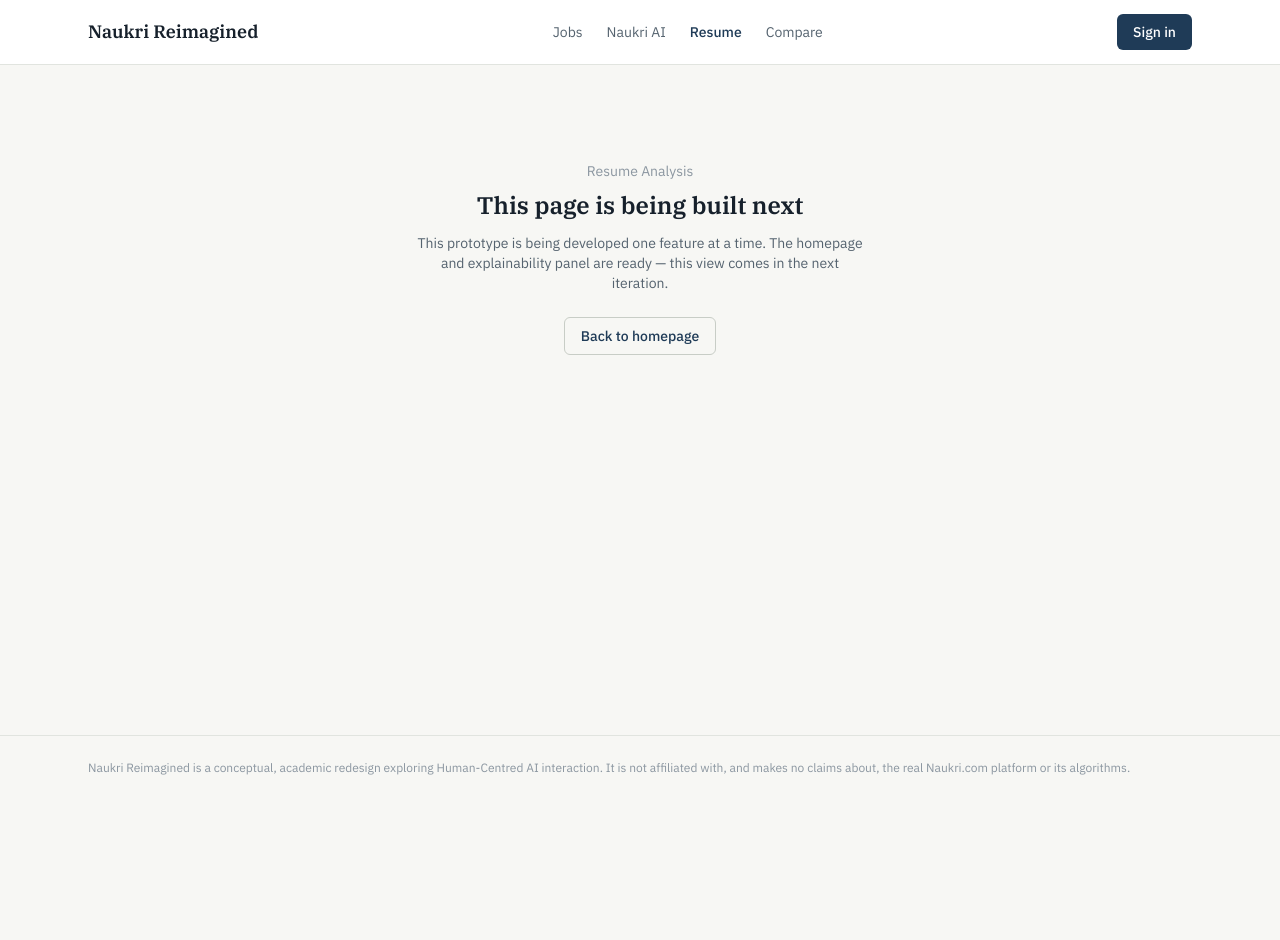
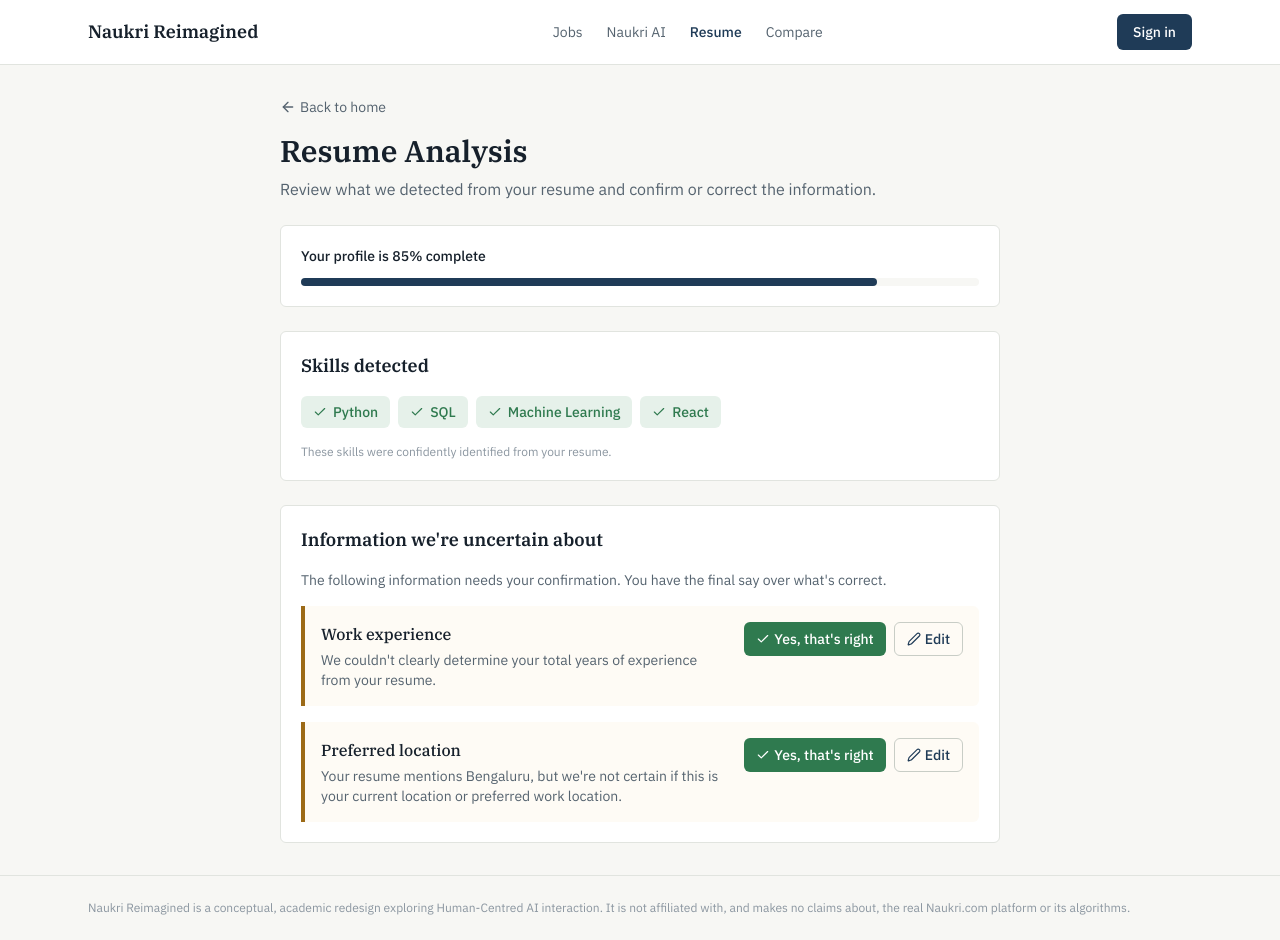
Before and after one commit to VishnuNM01/naukri-reimagined, a React (Vite) app: page /resume in a window 1280 px wide. Before the commit the page ends 800 px from the top, so only its background shows below. Built offline with nearby package versions, Linux system fonts and the light colour scheme.

Commit message:
Add Resume Analysis page with uncertainty and user correction

```diff
--- a/src/App.tsx
+++ b/src/App.tsx
@@ -5,6 +5,7 @@ import { ExplainProvider } from "./context/ExplainContext";
 import Homepage from "./pages/Homepage";
 import JobSearchResults from "./pages/JobSearchResults";
 import AiSearch from "./pages/AiSearch";
+import ResumeAnalysis from "./pages/ResumeAnalysis";
 import ComingSoon from "./pages/ComingSoon";
 
 export default function App() {
@@ -18,7 +19,7 @@ export default function App() {
             <Route path="/jobs" element={<JobSearchResults />} />
             <Route path="/jobs/:id" element={<ComingSoon label="Job Details" />} />
             <Route path="/ai-search" element={<AiSearch />} />
-            <Route path="/resume" element={<ComingSoon label="Resume Analysis" />} />
+            <Route path="/resume" element={<ResumeAnalysis />} />
             <Route path="/compare" element={<ComingSoon label="Job Comparison" />} />
             <Route path="/recommendations" element={<ComingSoon label="Recommendation Transparency" />} />
             <Route path="*" element={<ComingSoon label="Not found" />} />
--- /dev/null
+++ b/src/data/resumeProfile.ts
@@ -0,0 +1,28 @@
+export interface UncertainField {
+  field: string;
+  detectedValue: string | null;
+  message: string;
+}
+
+export interface ResumeProfile {
+  completionPercent: number;
+  detectedSkills: string[];
+  uncertainFields: UncertainField[];
+}
+
+export const resumeProfile: ResumeProfile = {
+  completionPercent: 85,
+  detectedSkills: ["Python", "SQL", "Machine Learning", "React"],
+  uncertainFields: [
+    {
+      field: "Work experience",
+      detectedValue: null,
+      message: "We couldn't clearly determine your total years of experience from your resume.",
+    },
+    {
+      field: "Preferred location",
+      detectedValue: "Bengaluru",
+      message: "Your resume mentions Bengaluru, but we're not certain if this is your current location or preferred work location.",
+    },
+  ],
+};
--- /dev/null
+++ b/src/pages/ResumeAnalysis.tsx
@@ -0,0 +1,201 @@
+import { useState } from "react";
+import { ArrowLeft, Check, X, Edit2, Save } from "lucide-react";
+import { useNavigate } from "react-router-dom";
+import { resumeProfile } from "../data/resumeProfile";
+
+interface FieldState {
+  isConfirmed: boolean;
+  isEditing: boolean;
+  editedValue: string;
+}
+
+export default function ResumeAnalysis() {
+  const navigate = useNavigate();
+  const [fieldStates, setFieldStates] = useState<Record<string, FieldState>>({});
+
+  const handleConfirm = (field: string) => {
+    setFieldStates((prev) => ({
+      ...prev,
+      [field]: { ...prev[field], isConfirmed: true, isEditing: false },
+    }));
+  };
+
+  const handleStartEdit = (field: string, currentValue: string | null) => {
+    setFieldStates((prev) => ({
+      ...prev,
+      [field]: {
+        ...prev[field],
+        isEditing: true,
+        editedValue: currentValue || "",
+      },
+    }));
+  };
+
+  const handleSaveEdit = (field: string) => {
+    setFieldStates((prev) => ({
+      ...prev,
+      [field]: { ...prev[field], isEditing: false, isConfirmed: true },
+    }));
+  };
+
+  const handleCancelEdit = (field: string) => {
+    setFieldStates((prev) => ({
+      ...prev,
+      [field]: { ...prev[field], isEditing: false },
+    }));
+  };
+
+  const handleEditChange = (field: string, value: string) => {
+    setFieldStates((prev) => ({
+      ...prev,
+      [field]: { ...prev[field], editedValue: value },
+    }));
+  };
+
+  return (
+    <main className="max-w-3xl mx-auto px-6 py-8">
+      <div className="mb-6">
+        <button
+          onClick={() => navigate("/")}
+          className="inline-flex items-center gap-1 text-sm text-ink-soft hover:text-primary mb-4"
+        >
+          <ArrowLeft size={16} /> Back to home
+        </button>
+        <h1 className="text-3xl font-semibold">Resume Analysis</h1>
+        <p className="mt-2 text-ink-soft">
+          Review what we detected from your resume and confirm or correct the information.
+        </p>
+      </div>
+
+      {/* Profile completion */}
+      <div className="bg-surface border border-border rounded-md p-5 mb-6">
+        <div className="flex items-center justify-between mb-3">
+          <span className="text-sm font-medium text-ink">Your profile is {resumeProfile.completionPercent}% complete</span>
+        </div>
+        <div className="w-full bg-bg rounded-full h-2">
+          <div
+            className="bg-primary h-2 rounded-full transition-all"
+            style={{ width: `${resumeProfile.completionPercent}%` }}
+          />
+        </div>
+      </div>
+
+      {/* Skills detected */}
+      <div className="bg-surface border border-border rounded-md p-5 mb-6">
+        <h2 className="text-lg font-semibold mb-4">Skills detected</h2>
+        <div className="flex flex-wrap gap-2">
+          {resumeProfile.detectedSkills.map((skill) => (
+            <span
+              key={skill}
+              className="inline-flex items-center gap-1.5 bg-success-soft text-success rounded px-3 py-1.5 text-sm font-medium"
+            >
+              <span aria-hidden="true">
+                <Check size={14} />
+              </span>
+              {skill}
+            </span>
+          ))}
+        </div>
+        <p className="mt-4 text-xs text-ink-faint">
+          These skills were confidently identified from your resume.
+        </p>
+      </div>
+
+      {/* Information we're uncertain about */}
+      <div className="bg-surface border border-border rounded-md p-5">
+        <h2 className="text-lg font-semibold mb-4">Information we're uncertain about</h2>
+        <p className="text-sm text-ink-soft mb-4">
+          The following information needs your confirmation. You have the final say over what's correct.
+        </p>
+
+        <div className="space-y-4">
+          {resumeProfile.uncertainFields.map((uncertainField) => {
+            const fieldState = fieldStates[uncertainField.field] || {
+              isConfirmed: false,
+              isEditing: false,
+              editedValue: "",
+            };
+
+            return (
+              <div
+                key={uncertainField.field}
+                className={`border-l-4 p-4 rounded-r ${
+                  fieldState.isConfirmed
+                    ? "border-l-success bg-success-soft/30"
+                    : "border-l-warning bg-warning-soft/30"
+                }`}
+              >
+                <div className="flex items-start justify-between gap-4">
+                  <div className="flex-1">
+                    <h3 className="font-medium text-ink mb-1">{uncertainField.field}</h3>
+                    {fieldState.isEditing ? (
+                      <input
+                        type="text"
+                        value={fieldState.editedValue}
+                        onChange={(e) => handleEditChange(uncertainField.field, e.target.value)}
+                        className="w-full bg-surface border border-border rounded px-3 py-2 text-sm outline-none focus:border-border-strong"
+                        placeholder="Enter the correct value"
+                      />
+                    ) : fieldState.isConfirmed ? (
+                      <div className="flex items-center gap-2">
+                        <span className="text-success">
+                          <Check size={16} />
+                        </span>
+                        <span className="text-sm text-ink">
+                          {fieldState.editedValue || uncertainField.detectedValue || "Confirmed"}
+                        </span>
+                      </div>
+                    ) : (
+                      <p className="text-sm text-ink-soft">{uncertainField.message}</p>
+                    )}
+                  </div>
+
+                  <div className="flex gap-2 shrink-0">
+                    {fieldState.isEditing ? (
+                      <>
+                        <button
+                          onClick={() => handleSaveEdit(uncertainField.field)}
+                          className="inline-flex items-center gap-1 bg-primary hover:bg-primary-hover text-white rounded px-3 py-1.5 text-sm font-medium"
+                        >
+                          <Save size={14} /> Save
+                        </button>
+                        <button
+                          onClick={() => handleCancelEdit(uncertainField.field)}
+                          className="inline-flex items-center gap-1 border border-border-strong hover:bg-primary-soft text-primary rounded px-3 py-1.5 text-sm font-medium"
+                        >
+                          <X size={14} /> Cancel
+                        </button>
+                      </>
+                    ) : fieldState.isConfirmed ? (
+                      <span className="inline-flex items-center gap-1.5 bg-success-soft text-success rounded px-2 py-1 text-xs font-medium">
+                        <span className="inline-block h-1.5 w-1.5 rounded-full bg-current" aria-hidden="true" />
+                        Confirmed
+                      </span>
+                    ) : (
+                      <>
+                        <button
+                          onClick={() => handleConfirm(uncertainField.field)}
+                          className="inline-flex items-center gap-1 bg-success hover:opacity-90 text-white rounded px-3 py-1.5 text-sm font-medium"
+                        >
+                          <Check size={14} /> Yes, that's right
+                        </button>
+                        <button
+                          onClick={() =>
+                            handleStartEdit(uncertainField.field, uncertainField.detectedValue)
+                          }
+                          className="inline-flex items-center gap-1 border border-border-strong hover:bg-primary-soft text-primary rounded px-3 py-1.5 text-sm font-medium"
+                        >
+                          <Edit2 size={14} /> Edit
+                        </button>
+                      </>
+                    )}
+                  </div>
+                </div>
+              </div>
+            );
+          })}
+        </div>
+      </div>
+    </main>
+  );
+}
```
Also changed, not shown: 1 other file (tests, documents, lock files or other folders).
